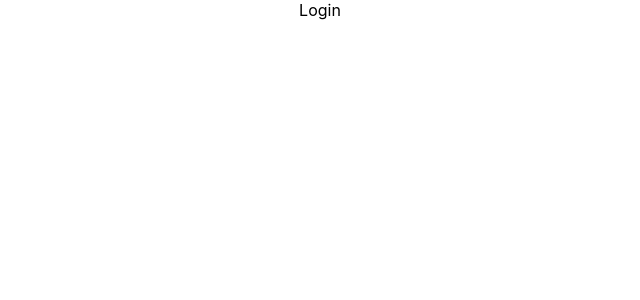
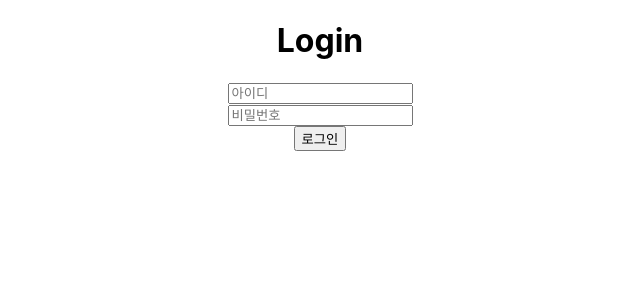
Before and after one commit to self-directed-project/sdpFrontEnd, a React (Create React App) app: page / in a window 1280 px wide. Shown: the top 300 px of the page, without its empty margins (320-960 px from the left). Built offline with nearby package versions, Linux system fonts and the light colour scheme.

Commit message:
:✨ feat :로그인 기능 추가

```diff
--- a/src/pages/LoginPage.js
+++ b/src/pages/LoginPage.js
@@ -1,2 +1,47 @@
-const LoginPage = () => <div>Login</div>;
+import { useState } from 'react';
+import { useNavigate } from 'react-router-dom';
+
+function LoginPage() {
+  const [id, setId] = useState('');
+  const [password, setPassword] = useState('');
+  const navigate = useNavigate();
+  const userInfo = {
+    id: 'kyoungwoo',
+    password: 1234
+  };
+  const onIdHandler = (event) => {
+    setId(event.currentTarget.value);
+  };
+
+  const onPasswordHandler = (event) => {
+    setPassword(event.currentTarget.value);
+  };
+  const onClick = () => {
+    if (id === userInfo.id && password === String(userInfo.password)) {
+      navigate(`/main/${id}`);
+    } else {
+      alert('입력 정보가 틀렸습니다.');
+    }
+  };
+  return (
+    <div>
+      <h1>Login</h1>
+      <input
+        type="text"
+        placeholder="아이디"
+        onChange={onIdHandler}
+        value={id}
+      />
+      <br />
+      <input
+        type="text"
+        placeholder="비밀번호"
+        onChange={onPasswordHandler}
+        value={password}
+      />
+      <br />
+      <input type="submit" value="로그인" onClick={onClick} />
+    </div>
+  );
+}
 export default LoginPage;
```
